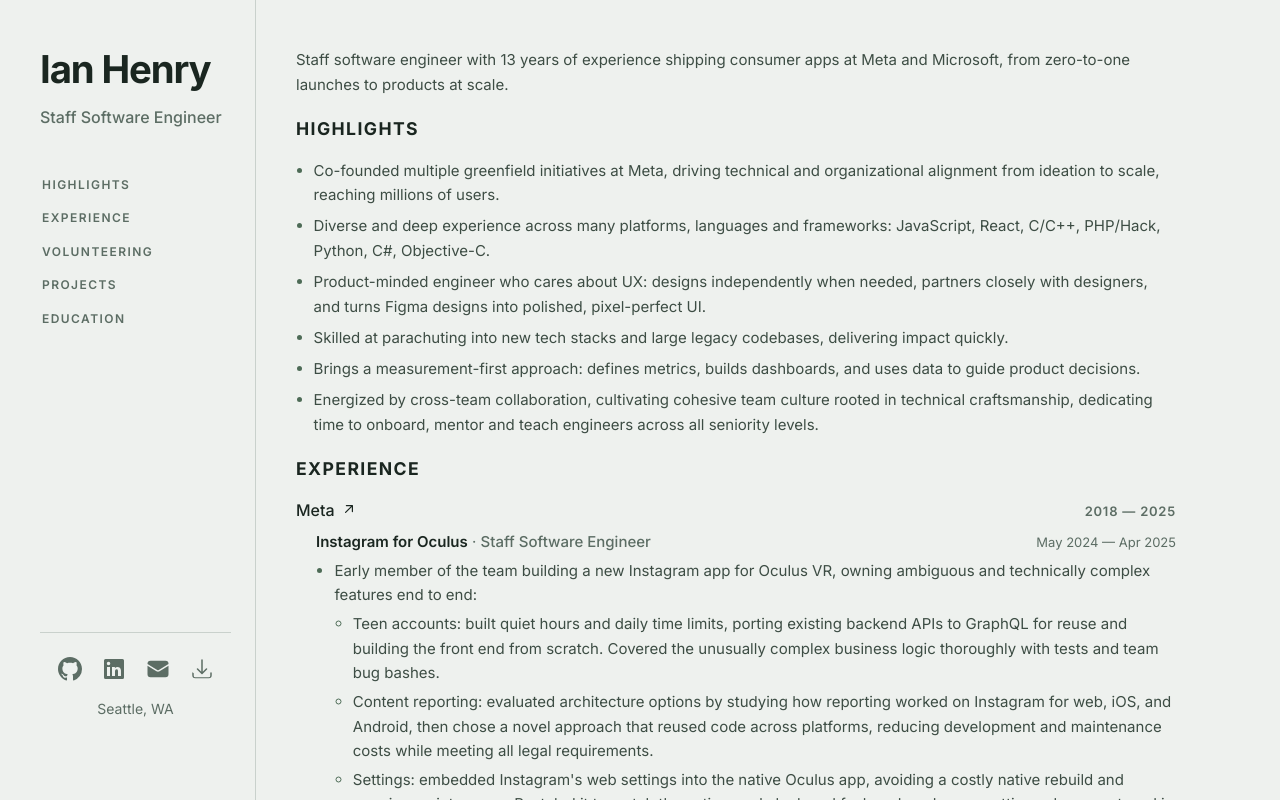
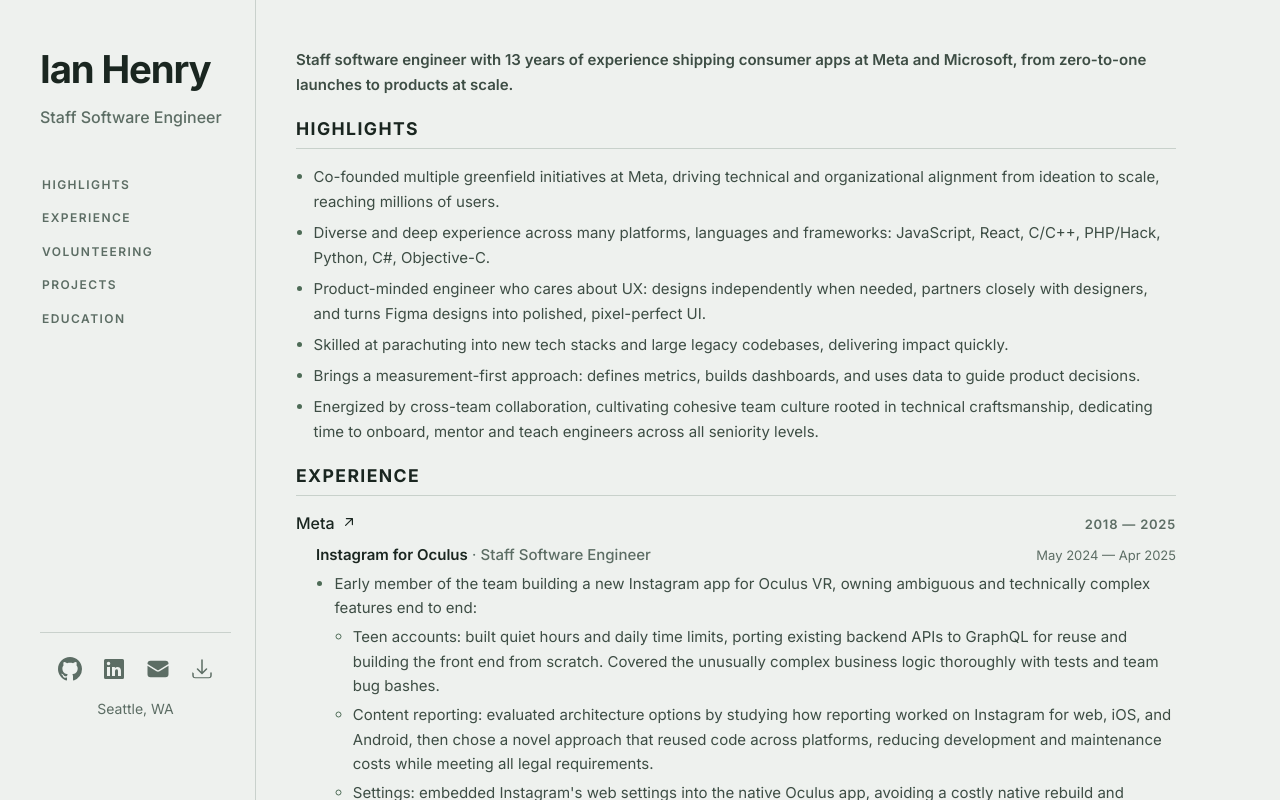
Before and after one commit to ianlhenry/portfolio-site, a React (Vite) app: page / in a window 1280 px wide. Built offline with nearby package versions, Linux system fonts and the light colour scheme.

Commit message:
Header styling tweaks.

```diff
--- a/src/App.css
+++ b/src/App.css
@@ -313,8 +313,8 @@
 
 .section-header {
   margin-bottom: var(--space-md);
-  padding-bottom: 0;
-  border-bottom: none;
+  padding-bottom: var(--space-xs);
+  border-bottom: 1px solid var(--rule);
 }
 
 .section-title {
@@ -329,7 +329,7 @@
 
 .highlights-intro {
   font-size: var(--fs-bullet);
-  font-weight: 400;
+  font-weight: 600;
   color: var(--text);
   margin: 0 0 var(--space-md);
   line-height: var(--lh-prose);
```
